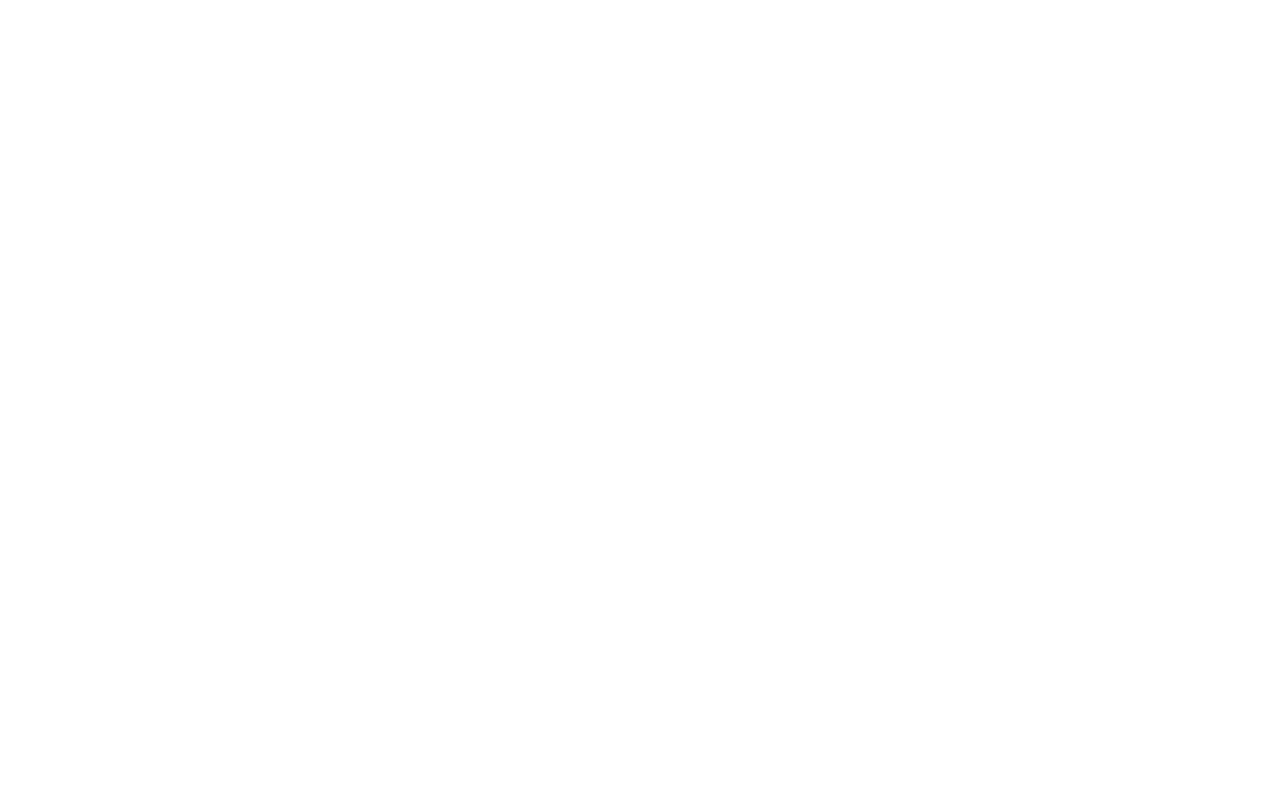
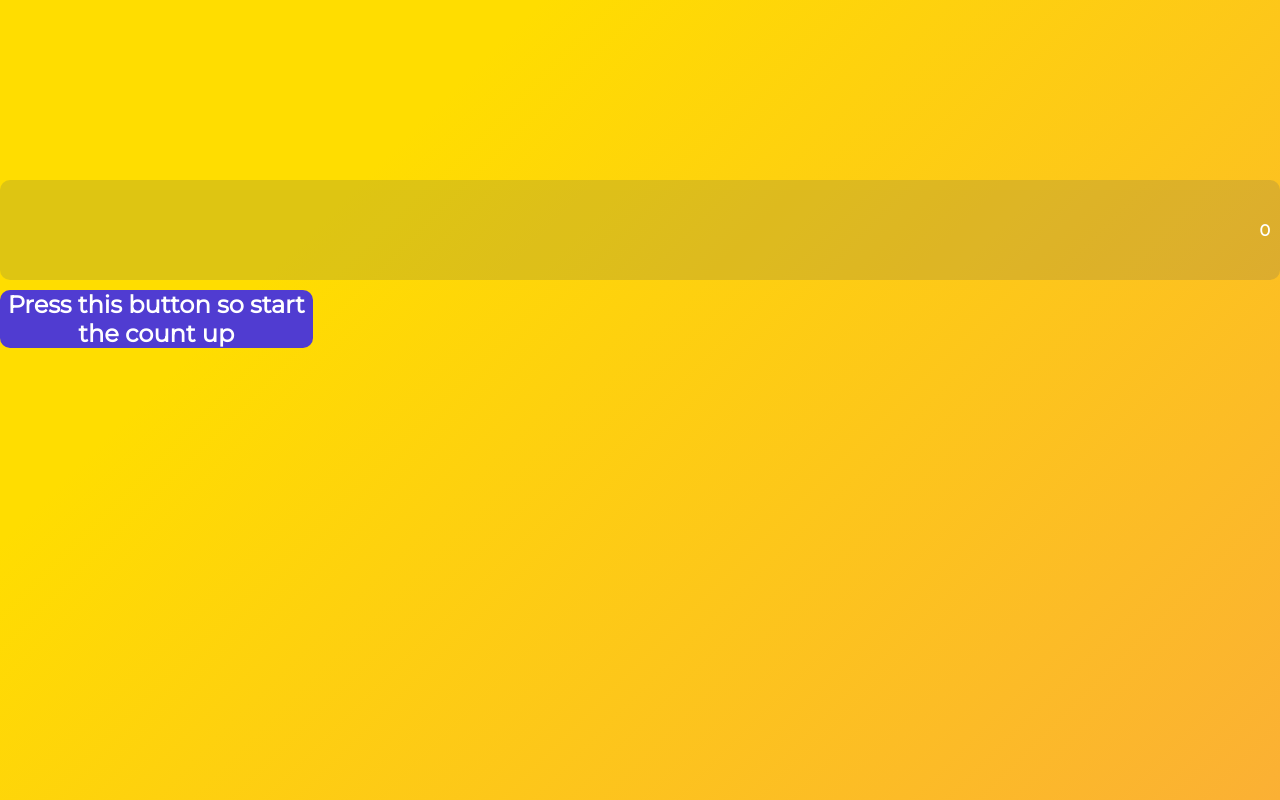
Before and after one commit to AustenVanBrogen/react_calculator, a React (Create React App) app: page / in a window 1280 px wide. Built offline with nearby package versions, Linux system fonts and the light colour scheme.

Commit message:
Got it so there is now a button on the screen that counts up when pressed

```diff
--- a/src/App.js
+++ b/src/App.js
@@ -39,10 +39,25 @@
       </div> */}
 
       {/* <Wrapper>
-        <div>
-          <Screen>Greetings</Screen>
-        </div>
+          <Screen></Screen>
+          <ButtonBox>
+            <Button>Add</Button>
+          </ButtonBox>
       </Wrapper> */}
+      <wrapper>
+        <Screen value="0" />
+        <ButtonBox>
+          <Button
+          className=""
+          value="Press this button so start the count up"
+          onClick={() =>{
+            console.log("Pressed!");
+          }}>
+
+          </Button>
+        </ButtonBox>
+      </wrapper>
+
     </>
   );
 }
--- a/src/index.css
+++ b/src/index.css
@@ -1,3 +1,11 @@
+@import url("https://fonts.googleapis.com/css2?family=Montserrat&display=swap");
+
+* {
+  margin: 0;
+  padding: 0;
+  font-family: "Montserrat", sans-serif;
+}
+
 body {
   margin: 0;
   font-family: -apple-system, BlinkMacSystemFont, 'Segoe UI', 'Roboto', 'Oxygen',
@@ -5,6 +13,12 @@
     sans-serif;
   -webkit-font-smoothing: antialiased;
   -moz-osx-font-smoothing: grayscale;
+  height: 100vh;
+  display: flex;
+  align-items: center;
+  justify-content: center;
+  background-color: #fbb034;
+  background-image: linear-gradient(315deg, #fbb034 0%, #ffdd00 74%);
 }
 
 code {
```
